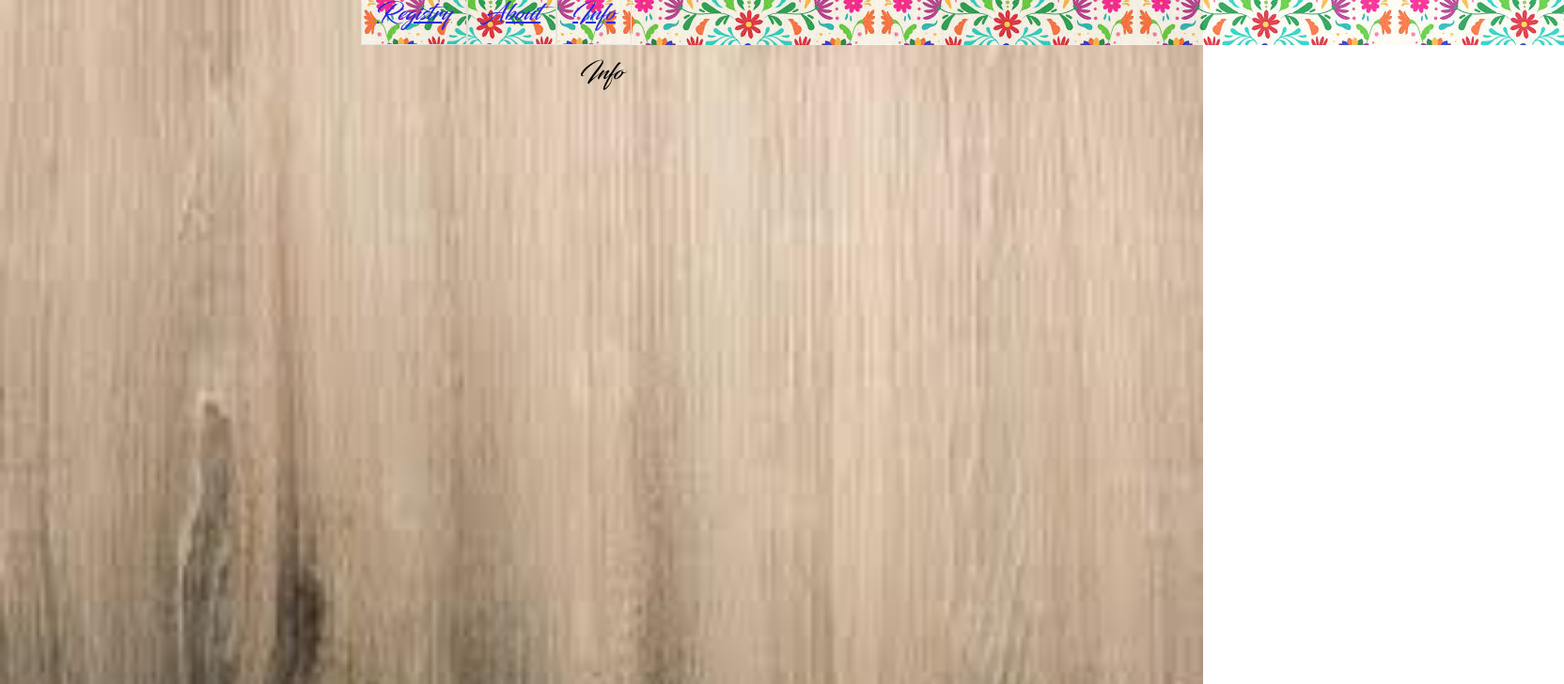
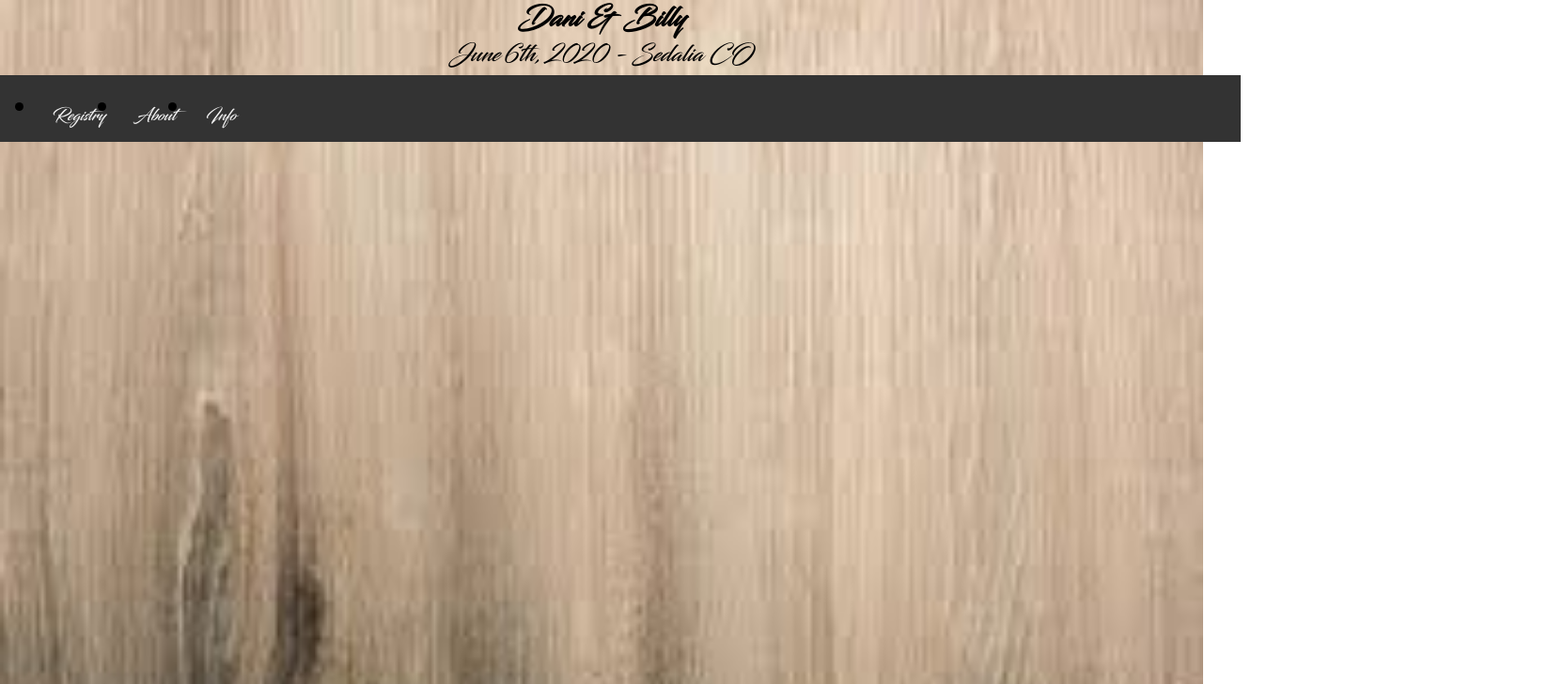
Before and after one commit to ckaz18/react_wedding, a React (Create React App) app in the folder wedding/: page / in a window 1280 px wide. Shown: the top 728 px of the page at 94% size, 1664 px wide, since content can reach past the window. Built offline with nearby package versions, Linux system fonts and the light colour scheme.

Commit message:
Add sticky header and update names and date to top

```diff
--- a/wedding/src/App.css
+++ b/wedding/src/App.css
@@ -1,6 +1,19 @@
 .App {
+  margin-top: -2rem;
   text-align: center;
 }
+
+.main-header {
+  margin-top: -1 rem;
+  position: sticky;
+  top: 0;
+  width: 100%;
+}
+
+.content {
+  padding: 16px;
+}
+
 
 .App-logo {
   height: 40vmin;
--- a/wedding/src/App.js
+++ b/wedding/src/App.js
@@ -10,6 +10,13 @@ import Sidebar from "./components/Sidebar/Sidebar";
 const App = () => {
   return (
     <div className="App">
+      <div className="main-header">
+        <h3 className="main">Dani & Billy</h3>
+        <div style={{height:"2.5rem", marginTop:"-2rem"}} id="main-inner">
+            June 6th, 2020 - {"\n"}
+            Sedalia CO
+        </div>
+      </div>
       <BrowserRouter>
         <Sidebar/>
         <Switch>
--- a/wedding/src/components/Info/Info.js
+++ b/wedding/src/components/Info/Info.js
@@ -4,7 +4,7 @@ import React from "react";
 const Info = () => {
     return (
         <div >
-            <section className="main">Info</section>
+            {/* <section className="main">Info</section> */}
         </div>
     );
 };
--- a/wedding/src/components/Sidebar/Sidebar.js
+++ b/wedding/src/components/Sidebar/Sidebar.js
@@ -4,18 +4,34 @@ import styles from "./Sidebar.module.scss";
 
 const Sidebar = () => {
     const listStyle = `${styles["li-top"]} ${styles.active}`;
+    // return (
+    //     <nav className={styles["primary-nav"]}>
+    //     <ul className={styles["nav-pages"]}>
+    //         <li className={listStyle}>
+    //             <NavLink to="/registry">Registry</NavLink>
+    //         </li>
+
+    //         <li  className={styles["li-top"]}>
+    //             <NavLink to="/about">About</NavLink>
+    //         </li>
+
+    //         <li className={styles["li-top"]}>
+    //             <NavLink to="/info" >Info</NavLink>
+    //         </li>
+    //     </ul>
+    //     </nav>
+    // );
     return (
-        <nav className={styles["primary-nav"]}>
-        <ul className={styles["nav-pages"]}>
-            <li className={listStyle}>
+        <nav className={styles["primary-nav-2"]}>
+        <ul className={styles["primary-nav-2"]}>
+            <li>
                 <NavLink to="/registry">Registry</NavLink>
             </li>
 
-            <li  className={styles["li-top"]}>
+            <li>
                 <NavLink to="/about">About</NavLink>
             </li>
-
-            <li className={styles["li-top"]}>
+            <li>
                 <NavLink to="/info" >Info</NavLink>
             </li>
         </ul>
--- a/wedding/src/components/Sidebar/Sidebar.module.scss
+++ b/wedding/src/components/Sidebar/Sidebar.module.scss
@@ -3,15 +3,49 @@
     background-color: #FFCE33;
 }
 
+.primary-nav-2 {
+    padding-top: 1rem;
+    overflow: hidden;
+    background-color: #333;
+    position: fixed;
+    top: 0;
+    width: 100%;
+    margin-top: 5rem;
+
+    // width: 750px;
+    // margin: 0 auto;
+    // list-style: none;
+    // height: 145px;
+}
+
+.primary-nav-2 li {
+    float: left;
+}
+
+.primary-nav-2 a {
+  float: left;
+  display: block;
+  color: #f2f2f2;
+  text-align: center;
+  padding: 14px 16px;
+  text-decoration: none;
+  font-size: 17px;
+    // display:block;
+    // text-align:center;
+    // width:150px; /* fixed width */
+    // text-decoration:none;
+}
+
 .primary-nav {
-    display: flex;
+    // display: flex;
+    display: block;
     align-items: center;
-    height: 28px;
+    height: 145px;
     margin-top: 1rem;
     position:sticky;
     top:0;
     margin: 0 auto;
-    margin-left: 30%;
+    // margin-left: 30%;
     width: 100%;
 }
 
```
Also changed, not shown: wedding/src/components/sidebar.js (deleted, +0 -12 lines).
